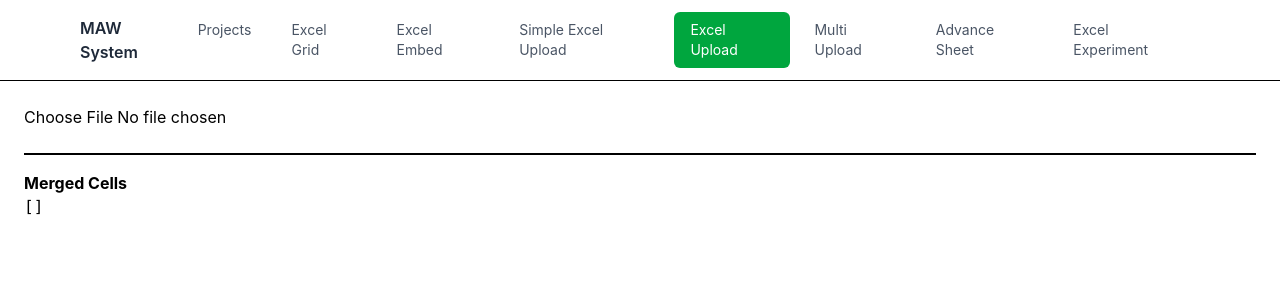
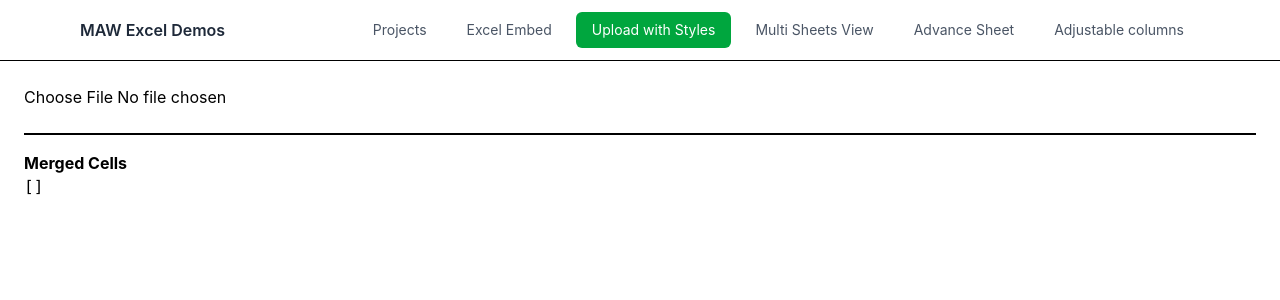
Before and after one commit to dhunganaroshan341/react-excel-prototype, a React (Vite) app: page /excel-upload in a window 1280 px wide. Shown: the top 300 px of the page. Built offline with nearby package versions, Linux system fonts and the light colour scheme.

Commit message:
base url changed to :project management

```diff
--- a/src/components/Navbar.tsx
+++ b/src/components/Navbar.tsx
@@ -18,7 +18,7 @@ export default function Navbar() {
 
         {/* Left brand */}
         <div className="font-semibold text-gray-800">
-          MAW System
+          MAW Excel Demos
         </div>
 
         {/* Navigation */}
@@ -33,14 +33,14 @@ export default function Navbar() {
             Projects
           </Link>
 
-          <Link
+          {/* <Link
             to="/excel"
             className={`${base} ${
               isActive("/excel") ? active : inactive
             }`}
           >
             Excel Grid
-          </Link>
+          </Link> */}
 
           <Link
             to="/excel-embed"
@@ -50,21 +50,21 @@ export default function Navbar() {
           >
             Excel Embed
           </Link>
-          <Link
+          {/* <Link
             to="/simple-excel-upload"
             className={`${base} ${
               isActive("/simple-excel-upload") ? active : inactive
             }`}
           >
            Simple Excel Upload
-          </Link>
+          </Link> */}
           <Link
             to="/excel-upload"
             className={`${base} ${
               isActive("/excel-upload") ? active : inactive
             }`}
           >
-            Excel Upload
+            Upload with Styles
           </Link>
           <Link
             to="/multi-sheet-excel-upload"
@@ -72,7 +72,7 @@ export default function Navbar() {
               isActive("/multi-sheet-excel-upload") ? active : inactive
             }`}
           >
-            Multi Upload
+            Multi Sheets View
           </Link>
            <Link
             to="/advance-sheet"
@@ -88,7 +88,7 @@ export default function Navbar() {
               isActive("/excel-experiment") ? active : inactive
             }`}
           >
-            Excel Experiment
+            Adjustable columns
           </Link>
 
         </div>
```
Also changed, not shown: 2 other files (tests, documents, lock files or other folders).
